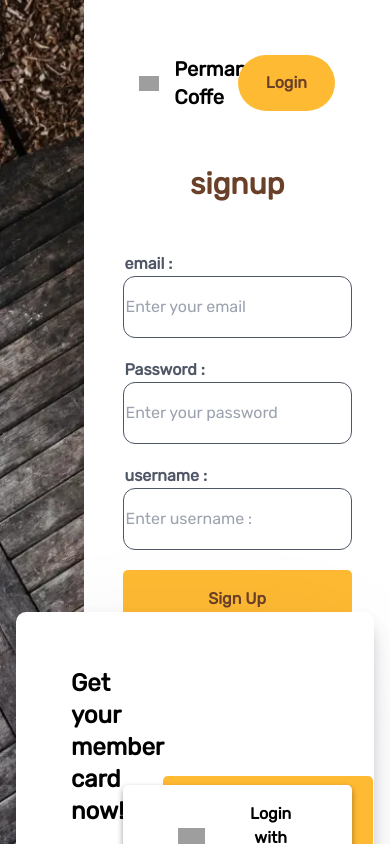
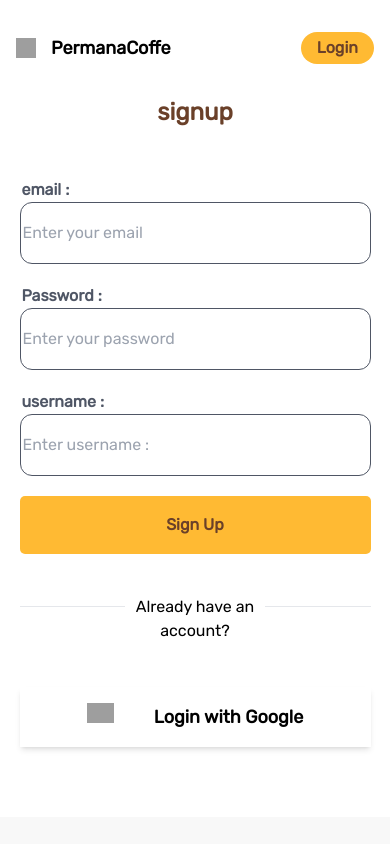
Before and after one commit to permana017/Coffe-shop-FE, a React (Create React App) app: page /register in a window 390 px wide. Shown: the top 844 px of the page. Built offline with nearby package versions, Linux system fonts and the light colour scheme; grey boxes are pictures that could not be loaded.

Commit message:
fix: test

```diff
--- a/src/component/CardPromo/index.js
+++ b/src/component/CardPromo/index.js
@@ -3,8 +3,8 @@ import "src/style/Global.css"
 
 function CardPromo({title, desc, btn, bottom}) {
     return(
-        <div>
-            <div className="box-info-wreapper">
+        <div className="">
+            <div className="box-info-wreapper hidden md:flex">
                 <div className={`info-wrapper ${bottom}`}>
                     <div className="inner">
                         <div className="box-content">
--- a/src/component/NavMobile/index.js
+++ b/src/component/NavMobile/index.js
@@ -5,10 +5,10 @@ import React from 'react'
 
 function NavMobile() {
   return (
-    <div >
+    <div>
         <div className='w-full bg-[#6A4029] rounded-r-[30px]'>
           <div className='p-12 flex flex-col justify-center items-center '>
-              <img src={require("src/assets/Ellipse 175.png")} className="w-[104px] h-[104px]"/>
+              <img src={require("src/assets/Ellipse 175.png")} alt="profile" className="w-[104px] h-[104px]"/>
               <p className='mt-3 font-bold text-[#fff]'>Zulaikha</p>
               <p className='text-[#fff]'>zulaikha17@gmail.com</p>
           </div>
--- a/src/sections/HistorySection/style.css
+++ b/src/sections/HistorySection/style.css
@@ -13,17 +13,18 @@
 }
 .history-page .box-history{
     display: flex;
-    justify-content: center;
+    justify-content: start;
     flex-wrap: wrap;
     margin:6rem 0;
     width: 100%;
 }
 .history-page .box-history .card-history{
     display: flex;
-    width: 31%;
+    width: 31.3%;
     align-items: center;
     background-color: #FFFFFF;
     padding: 20px;
     border-radius:20px;
-    margin-right:2% ;
+    margin:0 1%;
+    margin-bottom:2vh;
 }
--- a/src/sections/LoginSection/index.js
+++ b/src/sections/LoginSection/index.js
@@ -36,25 +36,25 @@ function Login() {
     return (
         <div>
             <main className="container2">
-                <section className="auth-bg"></section>
+                <section className="auth-bg "></section>
                 <section className="auth-form">
-                    <nav className="flex w-full justify-between p-[55px]">
-                        <div className="brand">
+                    <nav className="flex w-full justify-between md:p-[55px] px-4 py-8">
+                        <div className="brand hover:cursor-pointer" onClick={()=> navigate("/")}>
                             <img
                                 src={require("src/assets/coffee 1.png")}
                                 alt=""
-                                className="w-[20px] h-[20px]"/>
-                            <h3 className="text-xl font-bold " onClick={() => navigate('/newproduct')}>Permana Coffe</h3>
+                                className="w-[20px] h-[20px] hover:cursor-pointer"/>
+                            <h3 className="text-lg md:text-xl font-bold hover:cursor-pointer" onClick={() => navigate('/newproduct')}>PermanaCoffe</h3>
                         </div>
                         <button
                             onClick={()=>navigate("/register")}
-                            className="btn-primary rounded-full flex items-center py-2 px-7 font-semibold">
+                            className="rounded-full flex md:py-2 py-1 md:px-7 px-4 font-semibold bg-[#FFBA33]">
                             Sign Up
                         </button>
                     </nav>
-                    <div className="flex flex-col items-center">
-                        <h3 className="text-center text-secondary font-bold mb-12 text-3xl">Login</h3>
-                        <form onSubmit={handleLogin} className="pb-[200px] z-40 mt-0 w-[75%]">
+                    <div className="flex flex-col items-center mt-14">
+                        <h3 className="text-center text-secondary font-bold mb-20 md:text-3xl text-2xl">Login</h3>
+                        <form onSubmit={handleLogin} className="md:pb-[200px] pb-20 z-40 mt-0 md:w-[75%] w-[90%]">
                             <div className="mb-5">
                                 <label className="form-label" for="email-input">email :</label>
                                 <input
@@ -92,7 +92,7 @@ function Login() {
                                     className="h-px my-8 bg-gray-200 border-0 dark:bg-gray-700"/>
                                 <div className="text-account top-[-44px]">Already have an account?</div>
                             </div>
-                            <button className="btn btn-google arounded-xl btn-block mb-5 btn-primary:hover">
+                            <button type="buton" className="flex w-full justify-center p-4 text-lg font-bold shadow-md hover:shadow-xl duration-1000">
                                 <img
                                     src={require("src/assets/google-icon.png")}
                                     alt="google-icon"
--- a/src/sections/LoginSection/style.css
+++ b/src/sections/LoginSection/style.css
@@ -27,3 +27,12 @@
     width: 40%;
     margin: 0 auto;
 }
+
+@media only screen and (max-width: 768px) {
+    .auth-bg{
+        display: none;
+    }
+    .auth-form{
+        flex: 1;
+    }
+  }
--- a/src/sections/Navbar/index.js
+++ b/src/sections/Navbar/index.js
@@ -55,7 +55,7 @@ function Navbar() {
                 {
                     showMobile
                         ? <div className="relative w-full bg-transparent">
-                                <div className="absolute w-[80%] h-[100vh]  bg-[#F2F2F2] rounded-tr-[30px]">
+                                <div className="absolute w-[80%] h-[100vh] z-20 bg-[#F2F2F2] rounded-tr-[30px]">
                                     <NavMobile/>
                                 </div>
                             </div>
@@ -65,8 +65,8 @@ function Navbar() {
                     <div className="inner">
                         <div className="logo cursor-pointer" onClick={()=> navigate("/")}>
                             <Fade left>
-                                <img src={imgNavbar} alt="coffe"/>
-                                <h3>permana coffe</h3>
+                                <img src={imgNavbar} className="md:w-[30px] md:h-[35px] w-[25px] h-[28px]" alt="coffe"/>
+                                <h3 className="text-md md:text-xl md:ml-3 ml-2 text-[#0B132A]">permana coffe</h3>
                             </Fade>
                         </div>
                         <div className="hidden md:flex">
@@ -100,8 +100,15 @@ function Navbar() {
                                 }
                             </Fade>
                         </div>
-                        <div onClick={()=> setShowMobile(!showMobile)} className="md:hidden">
-                            <img src={require("src/assets/hambuger-menu.png")} alt="menu-icon"/>
+                        <div className="md:hidden">
+                            {
+                                login ? <img onClick={()=> setShowMobile(!showMobile)}  src={require("src/assets/hambuger-menu.png")} alt="menu-icon"/> :
+                                <div>
+                                    <button onClick={()=> navigate("/loginpage")} className="p-[6px] text-sm font-bold rounded-xl text-[#6A4029]">Login</button>
+                                    <button onClick={()=>navigate("/register")} className="py-[4px] px-2 bg-[#FFBA33] text-sm text-[#6A4029] font-bold rounded-xl">Signup</button>
+                                </div>
+
+                            }
                         </div>
                     </div>
                 </div>
--- a/src/sections/Navbar/style.css
+++ b/src/sections/Navbar/style.css
@@ -24,18 +24,12 @@
     display: flex;
     align-items: center;
 }
-.navbar .logo img {
-    max-width: 30px;
-    max-height: 30px;
-}
 .navbar .logo h3 {
     font-family: Rubik;
-    font-size: 20px;
     font-weight: 700;
     line-height: 24px;
     letter-spacing: 0;
     text-align: left;
-    margin-left: 15px;
 }
 .navbar .menu P {
     margin-right: 40px;
--- a/src/sections/SignUpSection/index.js
+++ b/src/sections/SignUpSection/index.js
@@ -41,21 +41,21 @@ function SignupSection() {
         <main className="container2">
             <section className="auth-bg"></section>
             <section className="auth-form">
-                <nav className="flex  w-full justify-between p-[55px]">
-                    <div className="brand">
-                        <img src={require("src/assets/coffee 1.png")} alt="" width="20" height="20"/>
-                        <h3 className="font-bold text-xl">Permana Coffe</h3>
+                <nav className="flex w-full justify-between md:p-[55px] px-4 py-8">
+                    <div className="brand" onClick={()=> navigate("/")}>
+                        <img src={require("src/assets/coffee 1.png")} alt="" className="w-[20px] h-[20px] hover:cursor-pointer"/>
+                        <h3 className="text-lg md:text-xl font-bold hover:cursor-pointer">PermanaCoffe</h3>
                     </div>
                     <button
                     onClick={()=> navigate("/loginpage")}
-                    className="btn-primary rounded-full flex items-center py-2 px-7 font-semibold">
+                    className="btn-primary rounded-full flex items-center md:py-2 py-1 md:px-7 px-4 font-semibold">
                         Login
                     </button>
                 </nav>
                 <div className="flex flex-col items-center">
-                    <h3 className="text-center text-secondary text-3xl font-bold">signup</h3>
+                    <h3 className="text-center text-secondary text-2xl md:text-3xl font-bold">signup</h3>
                     <div
-                    className="w-[75%] py-[50px] mb-28">
+                    className="md:w-[75%] w-[90%] py-[50px] md:mb-28">
                         <div className="mb-5">
                             <label className="form-label" for="email-input">email :</label>
                             <input
@@ -85,7 +85,7 @@ function SignupSection() {
                             <div className="text-account top-[-44px]">Already have an account?</div>
                         </div>
                         <button
-                        className="btn btn-google arounded-xl btn-block mb-5 z-40 relative">
+                        className="flex w-full justify-center p-4 text-lg font-bold shadow-md mb-5 z-40 relative hover:shadow-xl duration-1000">
                             <img src={require("src/assets/google-icon.png")} alt="google-icon" width="27px" height="28px" className="mr-10"/>
                             Login with Google
                         </button>
```
